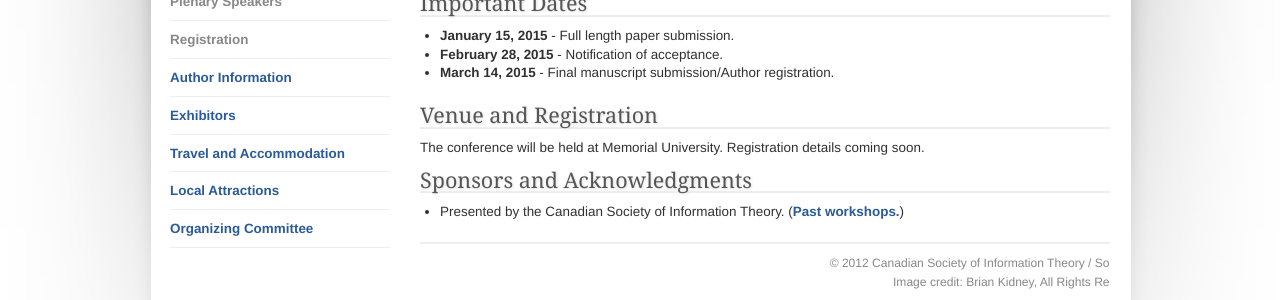
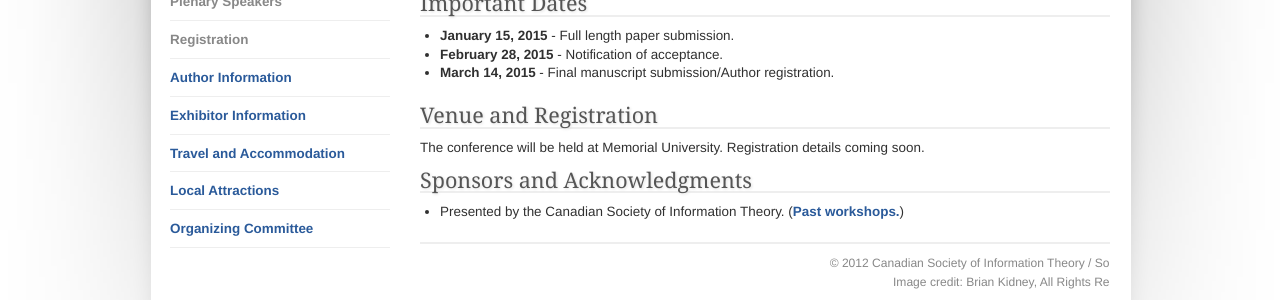
Before and after one commit to bkidney/CWIT2015, a Jekyll site: the page built from index.html, in a window 1280 px wide. Shown: the part 489-789 px from the top of the page. Built offline with Jekyll 4.4.1, drawn with Linux system fonts in a browser that asks for light colours.

Commit message:
Cleans up language.

```diff
--- a/_includes/leftmenu.html
+++ b/_includes/leftmenu.html
@@ -5,7 +5,7 @@
     <li><b><!--<a href="plenary.html">-->Plenary Speakers<!--</a>--></b>
     <li><b><!--<a href="registration.html">-->Registration<!--</a>--></b>
     <li><b><a href="authors.html">Author Information</a></b>
-    <li><b><a href="exhibits.html">Exhibitors</a></b>
+    <li><b><a href="exhibits.html">Exhibitor Information</a></b>
     <li><b><a href="travel.html">Travel and Accommodation</a></b>
     <li><b><a href="local.html">Local Attractions</a></b>
     <li><b><a href="organizers.html">Organizing Committee</a></b>
```
